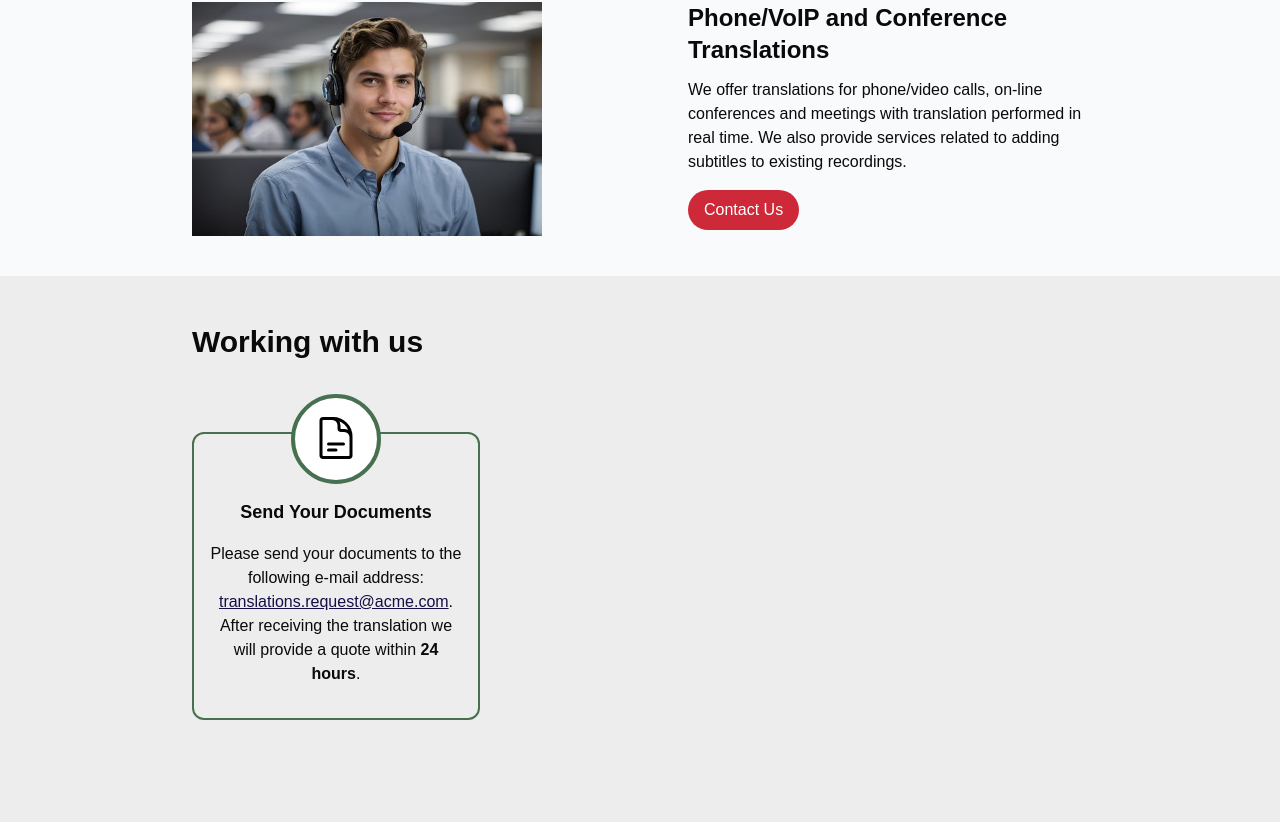
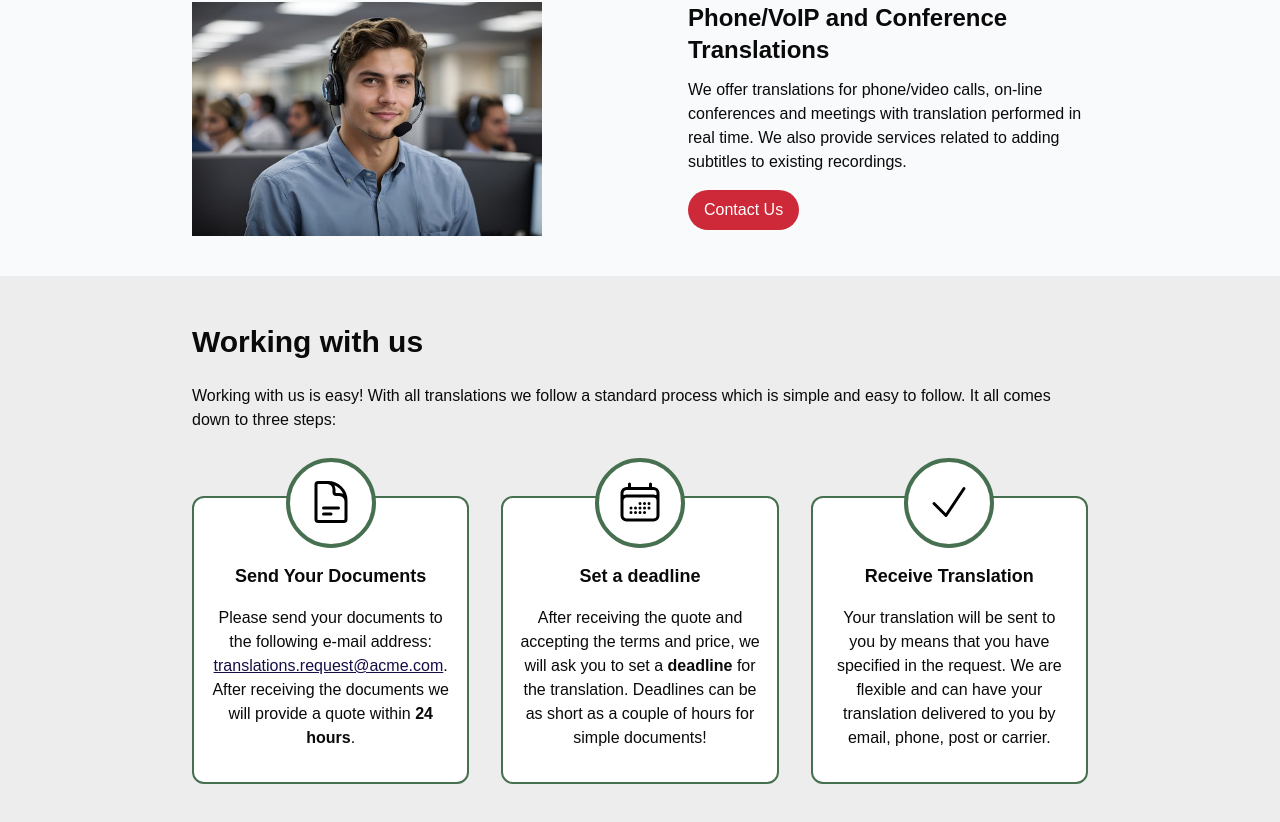
Before and after one commit to Jerry-BloodBerry/translations-website, a Next.js app: page / in a window 1280 px wide. Shown: the part 1948-2770 px from the top of the page. Before the commit the page ends 2748 px from the top, so only its background shows below. Built offline with nearby package versions, Linux system fonts and the light colour scheme.

Commit message:
feat: finish work with us section

```diff
--- a/app/page.tsx
+++ b/app/page.tsx
@@ -5,9 +5,14 @@ import onSiteTranslationsImg from '@/public/images/on-site-translations.jpg'
 import qualityControlImg from '@/public/images/quality-control.png'
 import translatingPic from '@/public/images/translating.jpg'
 import voipPhoneTranslationsImg from '@/public/images/voip-phone-conference-translations.jpg'
-import { DocumentTextIcon } from '@heroicons/react/24/outline'
+import {
+  CalendarDaysIcon,
+  CheckIcon,
+  DocumentTextIcon,
+} from '@heroicons/react/24/outline'
 
 import Service from '@/components/service'
+import WorkWithUsStep from '@/components/work-with-us-step'
 
 export default function Home() {
   return (
@@ -152,56 +157,53 @@ export default function Home() {
       </div>
       <div
         id="working-with-us"
-        className="my-12 mx-6 lg:mx-auto h-full flex flex-col items-center justify-center"
+        className="my-12 mx-12 lg:mx-auto h-full flex flex-col items-center justify-center"
       >
         <div className="max-w-4xl w-full mx-6 xl:mx-0">
           <h2 className="text-3xl font-bold text-left">Working with us</h2>
-          <div className="grid grid-cols-1 md:grid-cols-2 lg:grid-cols-3 gap-4 mt-8">
-            <WorkWithUsStep />
+          <p className="mt-6">
+            Working with us is easy! With all translations we follow a standard
+            process which is simple and easy to follow. It all comes down to
+            three steps:
+          </p>
+          <div className="grid grid-cols-1 md:grid-cols-2 lg:grid-cols-3 md:gap-8 mt-6 justify-center">
+            <WorkWithUsStep>
+              <WorkWithUsStep.Icon icon={DocumentTextIcon} />
+              <WorkWithUsStep.Title>Send Your Documents</WorkWithUsStep.Title>
+              <WorkWithUsStep.Content>
+                Please send your documents to the following e-mail address:{' '}
+                <a
+                  href="mailto:translations.request@acme.com?subject=Translation request"
+                  className="text-[#150f47] underline"
+                >
+                  translations.request@acme.com
+                </a>
+                . After receiving the documents we will provide a quote within{' '}
+                <b>24 hours</b>.
+              </WorkWithUsStep.Content>
+            </WorkWithUsStep>
+            <WorkWithUsStep>
+              <WorkWithUsStep.Icon icon={CalendarDaysIcon} />
+              <WorkWithUsStep.Title>Set a deadline</WorkWithUsStep.Title>
+              <WorkWithUsStep.Content>
+                After receiving the quote and accepting the terms and price, we
+                will ask you to set a <b>deadline</b> for the translation.
+                Deadlines can be as short as a couple of hours for simple
+                documents!
+              </WorkWithUsStep.Content>
+            </WorkWithUsStep>
+            <WorkWithUsStep>
+              <WorkWithUsStep.Icon icon={CheckIcon} />
+              <WorkWithUsStep.Title>Receive Translation</WorkWithUsStep.Title>
+              <WorkWithUsStep.Content>
+                Your translation will be sent to you by means that you have
+                specified in the request. We are flexible and can have your
+                translation delivered to you by email, phone, post or carrier.
+              </WorkWithUsStep.Content>
+            </WorkWithUsStep>
           </div>
         </div>
       </div>
     </main>
   )
 }
-
-const WorkWithUsStep = () => {
-  return (
-    <div className="relative mt-10 max-w-[300px] px-4 pt-12 pb-8 mb-8 border-2 border-[#477050] rounded-xl">
-      <WorkWithUsIcon icon={DocumentTextIcon} />
-      <WorkWithUsTitle>Send Your Documents</WorkWithUsTitle>
-      <WorkWithUsContent>
-        Please send your documents to the following e-mail address:{' '}
-        <a
-          href="mailto:translations.request@acme.com?subject=Translation request"
-          className="text-[#150f47] underline"
-        >
-          translations.request@acme.com
-        </a>
-        . After receiving the translation we will provide a quote within{' '}
-        <b>24 hours</b>.
-      </WorkWithUsContent>
-    </div>
-  )
-}
-
-const WorkWithUsTitle = ({ children }: { children: React.ReactNode }) => {
-  return <div className="mt-4 text-lg font-bold text-center">{children}</div>
-}
-
-const WorkWithUsIcon = ({
-  icon,
-}: {
-  icon: React.ComponentType<React.SVGProps<SVGSVGElement>>
-}) => {
-  const Icon = icon
-  return (
-    <div className="absolute -top-[40px] left-[50%] translate-x-[-50%] h-[90px] w-[90px] mx-auto bg-white border-[#477050] border-4 rounded-full text-black text-center">
-      <Icon className="size-12 text-black mx-auto mt-4" />
-    </div>
-  )
-}
-
-const WorkWithUsContent = ({ children }: { children: React.ReactNode }) => {
-  return <div className="mt-4 text-center">{children}</div>
-}
--- /dev/null
+++ b/components/work-with-us-step.tsx
@@ -0,0 +1,34 @@
+const WorkWithUsStep = ({ children }: { children: React.ReactNode }) => {
+  return (
+    <div className="relative mt-10 max-w-[300px] px-4 pt-12 pb-8 mb-8 mx-auto border-2 border-[#477050] bg-white rounded-xl">
+      {children}
+    </div>
+  )
+}
+
+const WorkWithUsTitle = ({ children }: { children: React.ReactNode }) => {
+  return <div className="mt-4 text-lg font-bold text-center">{children}</div>
+}
+
+const WorkWithUsIcon = ({
+  icon,
+}: {
+  icon: React.ComponentType<React.SVGProps<SVGSVGElement>>
+}) => {
+  const Icon = icon
+  return (
+    <div className="absolute -top-[40px] left-[50%] translate-x-[-50%] h-[90px] w-[90px] mx-auto bg-white border-[#477050] border-4 rounded-full text-black text-center">
+      <Icon className="size-12 text-black mx-auto mt-4" />
+    </div>
+  )
+}
+
+const WorkWithUsContent = ({ children }: { children: React.ReactNode }) => {
+  return <div className="mt-4 text-center">{children}</div>
+}
+
+WorkWithUsStep.Title = WorkWithUsTitle
+WorkWithUsStep.Icon = WorkWithUsIcon
+WorkWithUsStep.Content = WorkWithUsContent
+
+export default WorkWithUsStep
```
